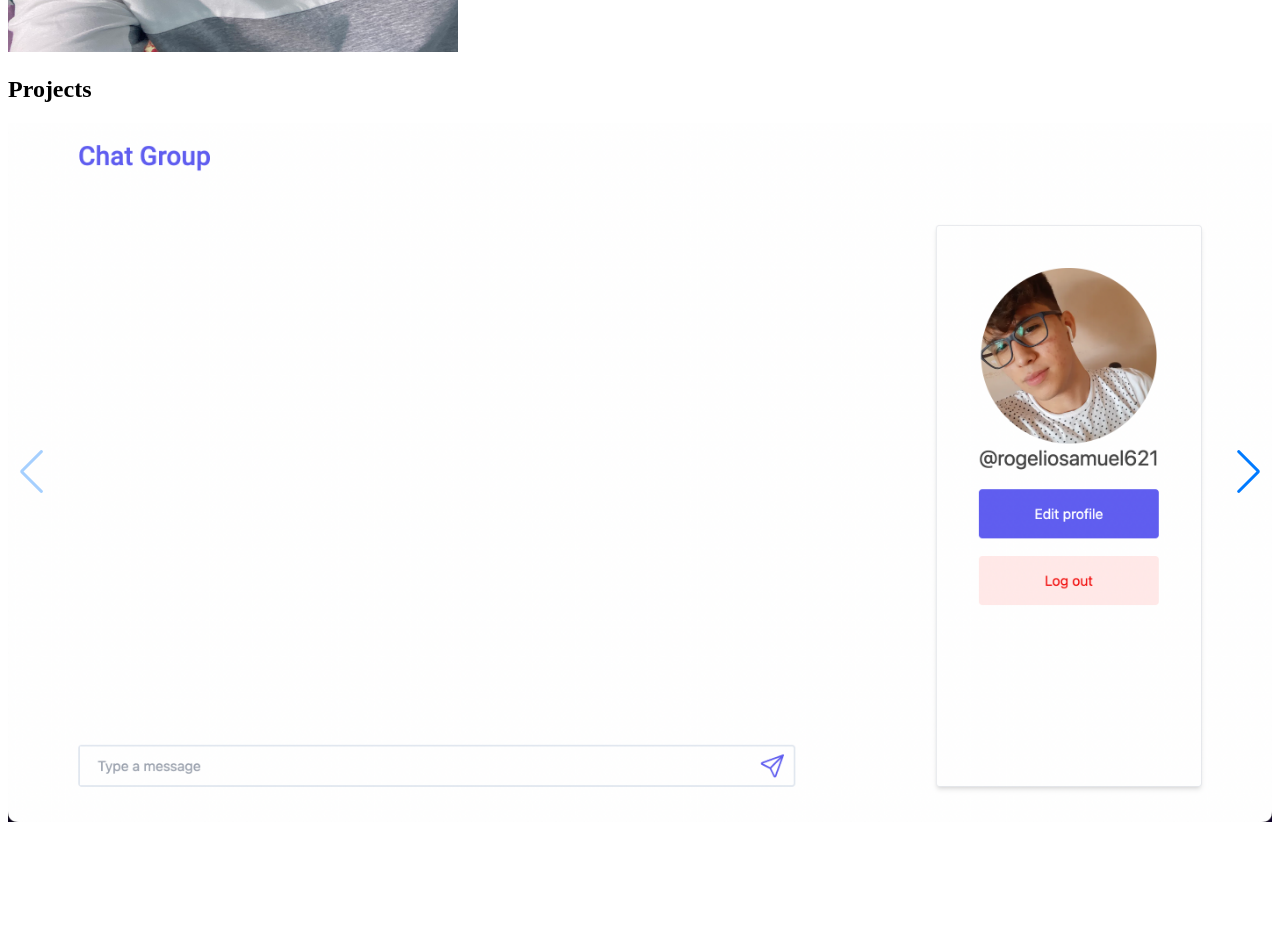
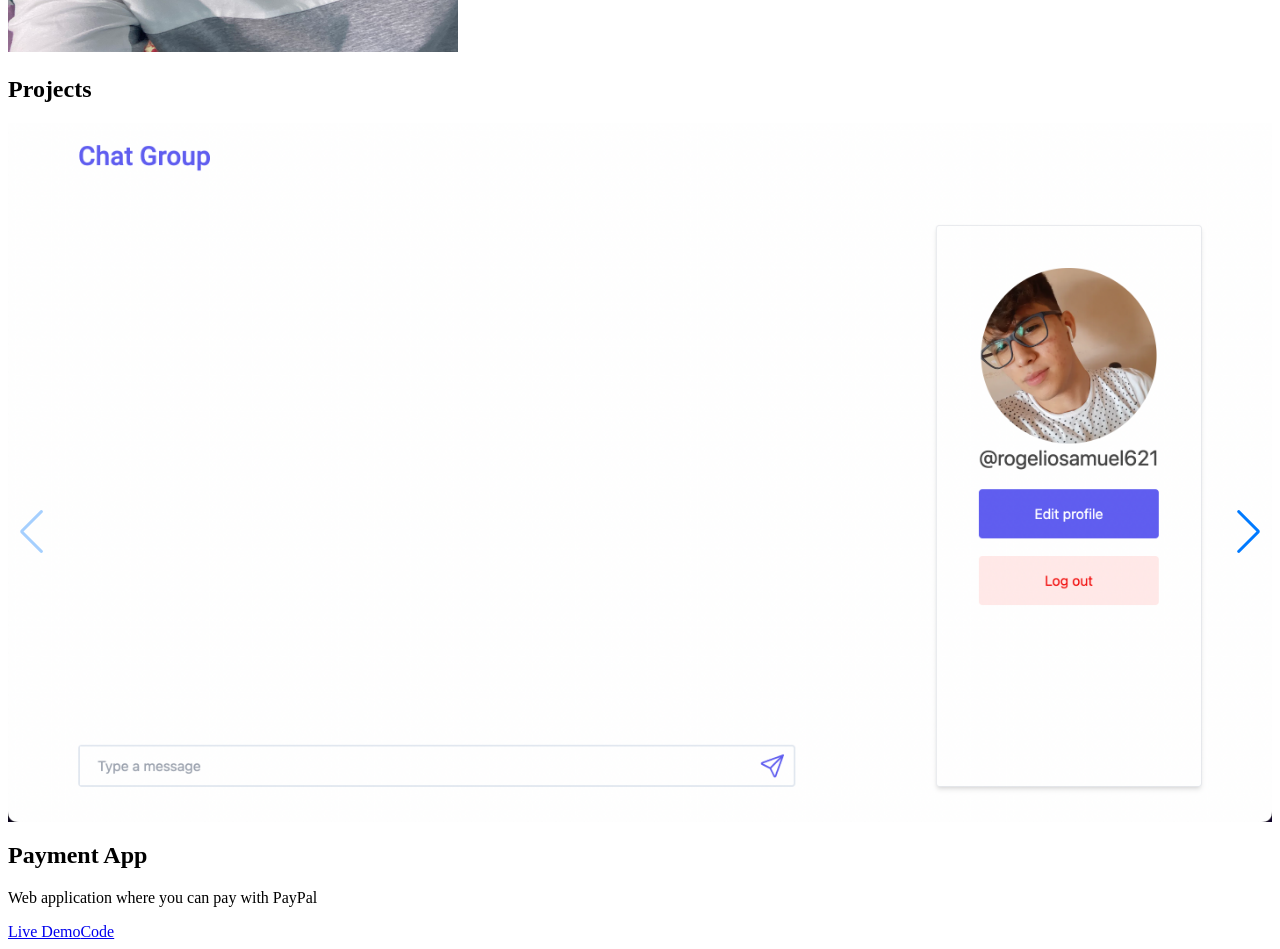
Before and after one commit to sam-621/rogeliosamuel.com, a Next.js app: page / in a window 1280 px wide. Shown: the part 540-1489 px from the top of the page. Before the commit the page ends 1370 px from the top, so only its background shows below. Built offline with nearby package versions, Linux system fonts and the light colour scheme.

Commit message:
add CardDesktop

```diff
--- /dev/null
+++ b/src/components/items/Desktop/CardDesktop.tsx
@@ -0,0 +1,24 @@
+import { CardImage } from '@atoms/images/CardImage'
+import { ICard } from '@interfaces/card.interface'
+import { FC } from 'react'
+import { CardInfoDesktop } from './CardInfoDesktop'
+
+export const CardDesktop: FC<Props> = ({ title, imageUrl, description, buttons }) => {
+  return (
+    <article>
+      <div>
+        <CardImage src={imageUrl} alt={title} />
+      </div>
+      <div>
+        <CardInfoDesktop
+          title={title}
+          imageUrl={imageUrl}
+          description={description}
+          buttons={buttons}
+        />
+      </div>
+    </article>
+  )
+}
+
+type Props = ICard
--- /dev/null
+++ b/src/components/items/Desktop/CardInfoDesktop.tsx
@@ -0,0 +1,25 @@
+import { FilledLink } from '@atoms/buttons/FilledLink'
+import { OutlinedLink } from '@atoms/buttons/OutlinedLink'
+import { Subtitle } from '@atoms/text/Subtitle'
+import { Title } from '@atoms/text/Title'
+import { ICard } from '@interfaces/card.interface'
+import { FC } from 'react'
+
+export const CardInfoDesktop: FC<Props> = ({ title, description, buttons }) => {
+  return (
+    <div>
+      <div>
+        <Title variant="h2" text={title} />
+      </div>
+      <div>
+        <Subtitle variant="description" text={description} />
+        <div>
+          <FilledLink variant="secondary" text="Live Demo" />
+          <OutlinedLink variant="primary" text="Code" />
+        </div>
+      </div>
+    </div>
+  )
+}
+
+type Props = ICard
--- a/src/components/sections/desktop/ProjectsDesktop.tsx
+++ b/src/components/sections/desktop/ProjectsDesktop.tsx
@@ -1,6 +1,6 @@
 import { CarouselNavigation } from '@containers/CarouselNavigation'
 import { projects } from '@data/projects'
-import { Card } from '@items/Card'
+import { CardDesktop } from '@items/Desktop/CardDesktop'
 import { SectionLayout } from 'components/layouts/SectionLayout'
 
 import { SwiperSlide } from 'swiper/react'
@@ -11,7 +11,7 @@ export const ProjectsDesktop = () => {
       <CarouselNavigation>
         {projects.map((item, i) => (
           <SwiperSlide key={i} className="mb-10 rounded">
-            <Card {...item} />
+            <CardDesktop {...item} />
           </SwiperSlide>
         ))}
       </CarouselNavigation>
```
